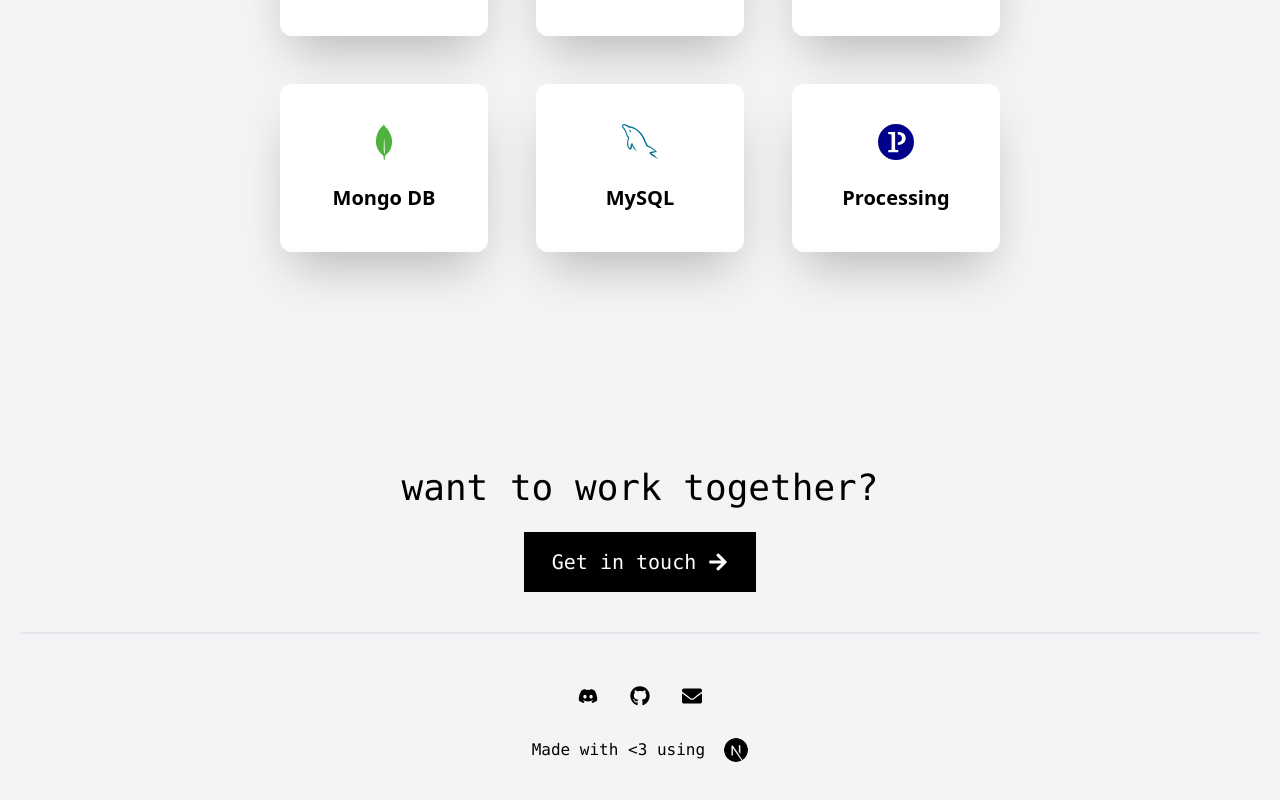
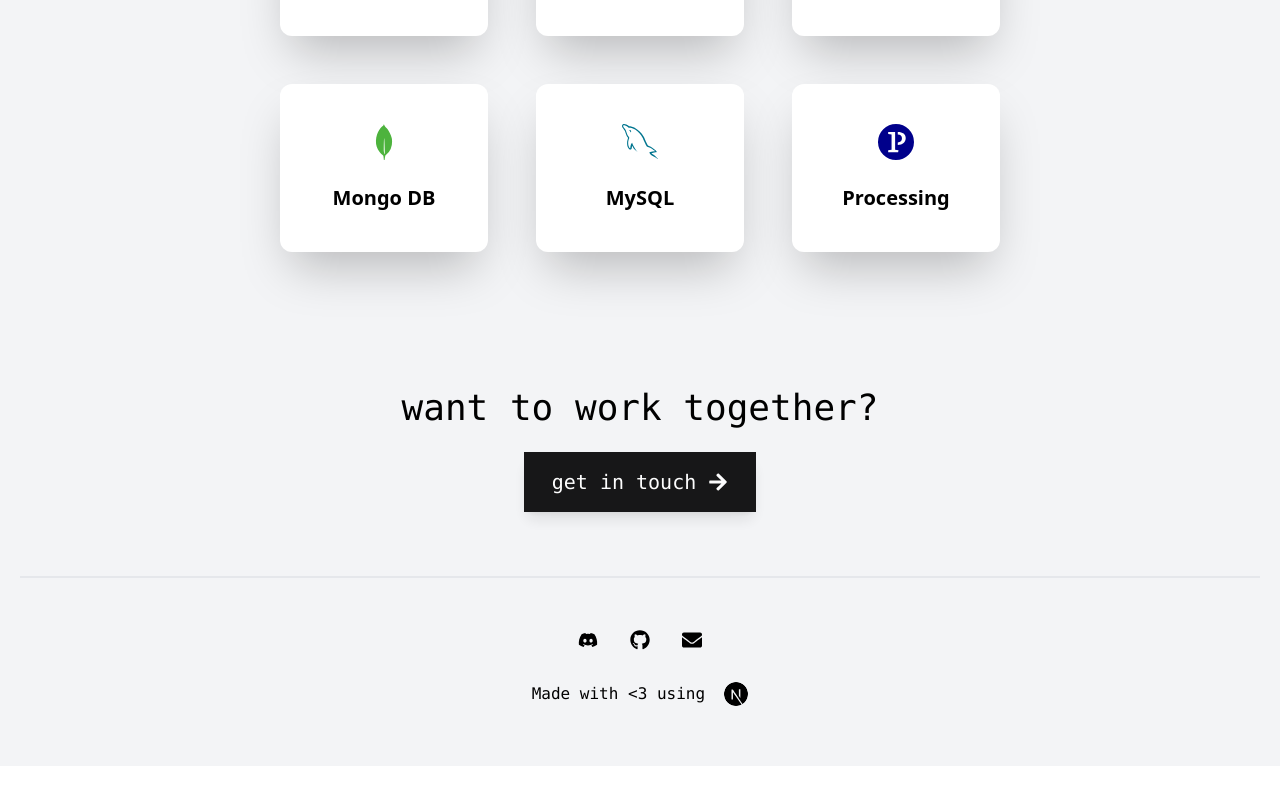
Before and after one commit to nexxeln/personal-website, a Next.js app: page / in a window 1280 px wide. Shown: the part 1038-1838 px from the top of the page. After the commit the page ends 1804 px from the top, so only its background shows below. Built offline with nearby package versions, Linux system fonts and the light colour scheme.

Commit message:
made the button nicer

```diff
--- a/components/Contact.jsx
+++ b/components/Contact.jsx
@@ -4,14 +4,14 @@ import { FaArrowRight } from 'react-icons/fa'
 function Contact() {
   return (
     <div
-      className="m-auto w-full pt-36 pb-10 text-center font-mono"
+      className="m-auto w-full pt-16 pb-16 text-center font-mono"
       id="contactme"
     >
       <h1 className="text-4xl">want to work together?</h1>
       <a href="mailto:shoubhit2005@gmail.com">
-        <span className="mt-6 inline-block w-auto cursor-pointer bg-black py-4 px-7 font-mono text-base text-white md:text-xl">
+        <span className="mt-6 inline-block w-auto cursor-pointer bg-black py-4 px-7 font-mono text-base text-white opacity-90 shadow-lg hover:rounded-sm hover:opacity-100 hover:shadow-2xl md:text-xl">
           <div className="flex flex-row items-center">
-            <span className="mr-3 ">Get in touch</span>
+            <span className="mr-3">get in touch</span>
             <FaArrowRight color="white" />
           </div>
         </span>
```
